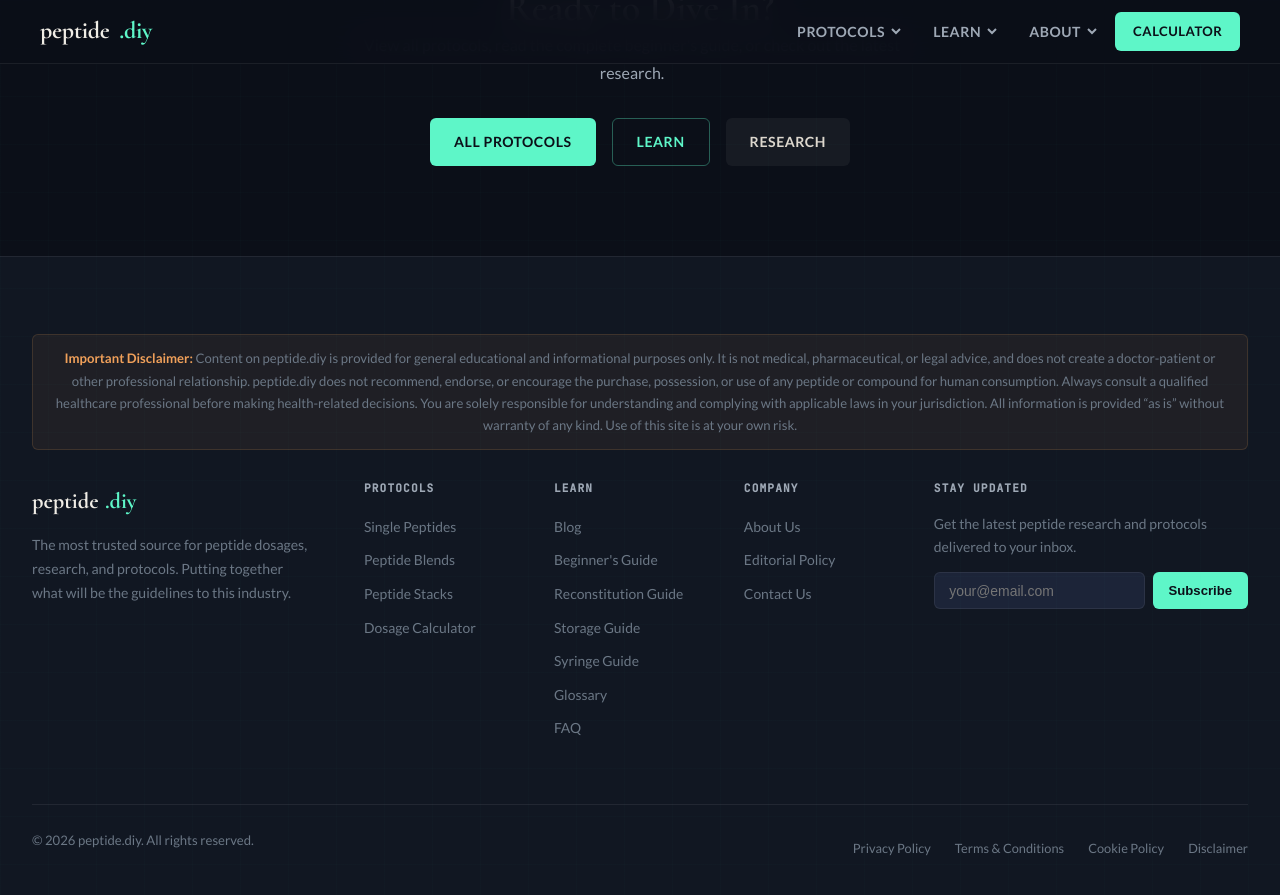
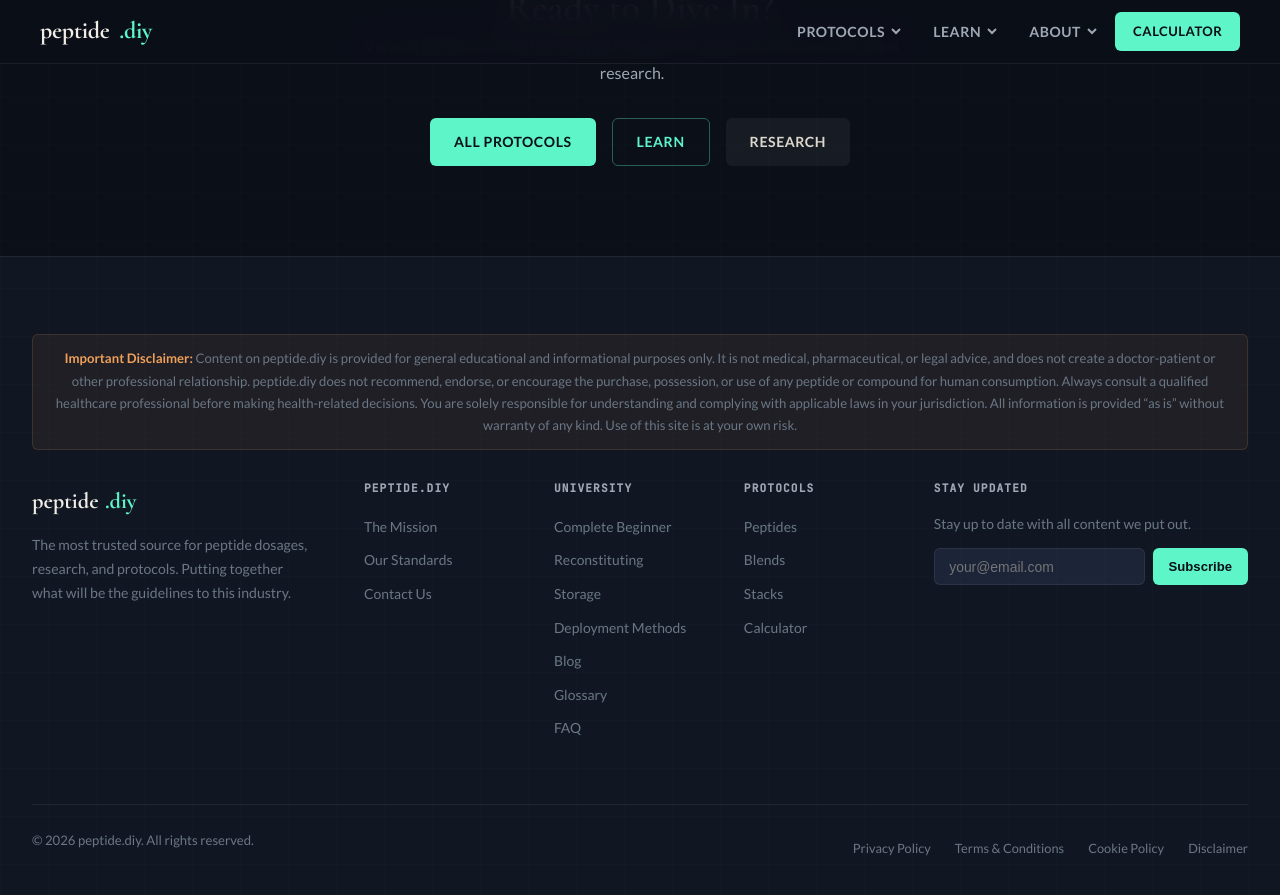
Before and after one commit to FletcherPoole/peptide.diy, a Jekyll site: the page built from index.html, in a window 1280 px wide and 900 px high, scrolled down 3366 px. Shown: the top 895 px of the window. Built offline with Jekyll 4.4.1, drawn with Linux system fonts in a browser that asks for light colours.

Commit message:
Reorganize footer labels and column order site-wide

```diff
--- a/_includes/footer.html
+++ b/_includes/footer.html
@@ -10,37 +10,37 @@
         <p>The most trusted source for peptide dosages, research, and protocols. Putting together what will be the guidelines to this industry.</p>
       </div>
       <div class="footer-col">
-        <h4>Protocols</h4>
+        <h4>Peptide.diy</h4>
         <ul>
-          <li><a href="{{ '/single-peptides.html' | relative_url }}">Single Peptides</a></li>
-          <li><a href="{{ '/blends.html' | relative_url }}">Peptide Blends</a></li>
-          <li><a href="{{ '/stacks.html' | relative_url }}">Peptide Stacks</a></li>
-          <li><a href="{{ '/calculator.html' | relative_url }}">Dosage Calculator</a></li>
+          <li><a href="{{ '/about.html' | relative_url }}">The Mission</a></li>
+          <li><a href="{{ '/editorial-policy.html' | relative_url }}">Our Standards</a></li>
+          <li><a href="{{ '/contact.html' | relative_url }}">Contact Us</a></li>
         </ul>
       </div>
       <div class="footer-col">
-        <h4>Learn</h4>
+        <h4>University</h4>
         <ul>
+          <li><a href="{{ '/beginners-guide.html' | relative_url }}">Complete Beginner</a></li>
+          <li><a href="{{ '/reconstitution-guide.html' | relative_url }}">Reconstituting</a></li>
+          <li><a href="{{ '/storage-guide.html' | relative_url }}">Storage</a></li>
+          <li><a href="{{ '/syringe-guide.html' | relative_url }}">Deployment Methods</a></li>
           <li><a href="{{ '/blog.html' | relative_url }}">Blog</a></li>
-          <li><a href="{{ '/beginners-guide.html' | relative_url }}">Beginner's Guide</a></li>
-          <li><a href="{{ '/reconstitution-guide.html' | relative_url }}">Reconstitution Guide</a></li>
-          <li><a href="{{ '/storage-guide.html' | relative_url }}">Storage Guide</a></li>
-          <li><a href="{{ '/syringe-guide.html' | relative_url }}">Syringe Guide</a></li>
           <li><a href="{{ '/glossary.html' | relative_url }}">Glossary</a></li>
           <li><a href="{{ '/faq.html' | relative_url }}">FAQ</a></li>
         </ul>
       </div>
       <div class="footer-col">
-        <h4>Company</h4>
+        <h4>Protocols</h4>
         <ul>
-          <li><a href="{{ '/about.html' | relative_url }}">About Us</a></li>
-          <li><a href="{{ '/editorial-policy.html' | relative_url }}">Editorial Policy</a></li>
-          <li><a href="{{ '/contact.html' | relative_url }}">Contact Us</a></li>
+          <li><a href="{{ '/single-peptides.html' | relative_url }}">Peptides</a></li>
+          <li><a href="{{ '/blends.html' | relative_url }}">Blends</a></li>
+          <li><a href="{{ '/stacks.html' | relative_url }}">Stacks</a></li>
+          <li><a href="{{ '/calculator.html' | relative_url }}">Calculator</a></li>
         </ul>
       </div>
       <div class="footer-col footer-newsletter">
         <h4>Stay Updated</h4>
-        <p>Get the latest peptide research and protocols delivered to your inbox.</p>
+        <p>Stay up to date with all content we put out.</p>
         <div class="newsletter-form">
           <input type="email" placeholder="your@email.com">
           <button>Subscribe</button>
@@ -57,3 +57,4 @@
       </div>
     </div>
   </div>
+</footer>
```
